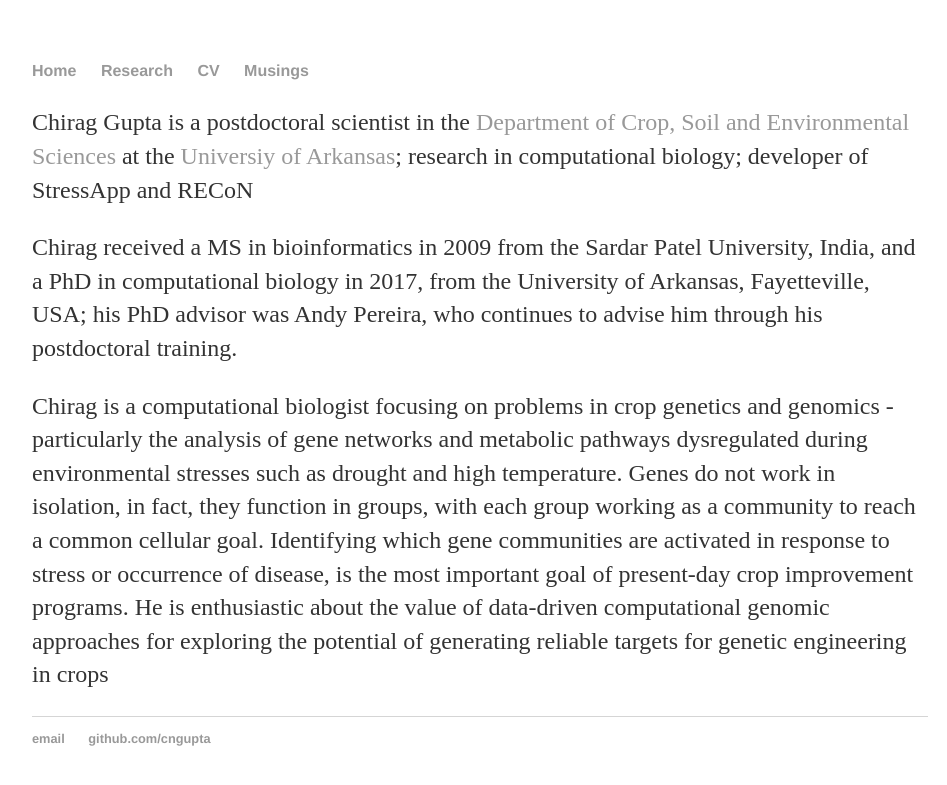
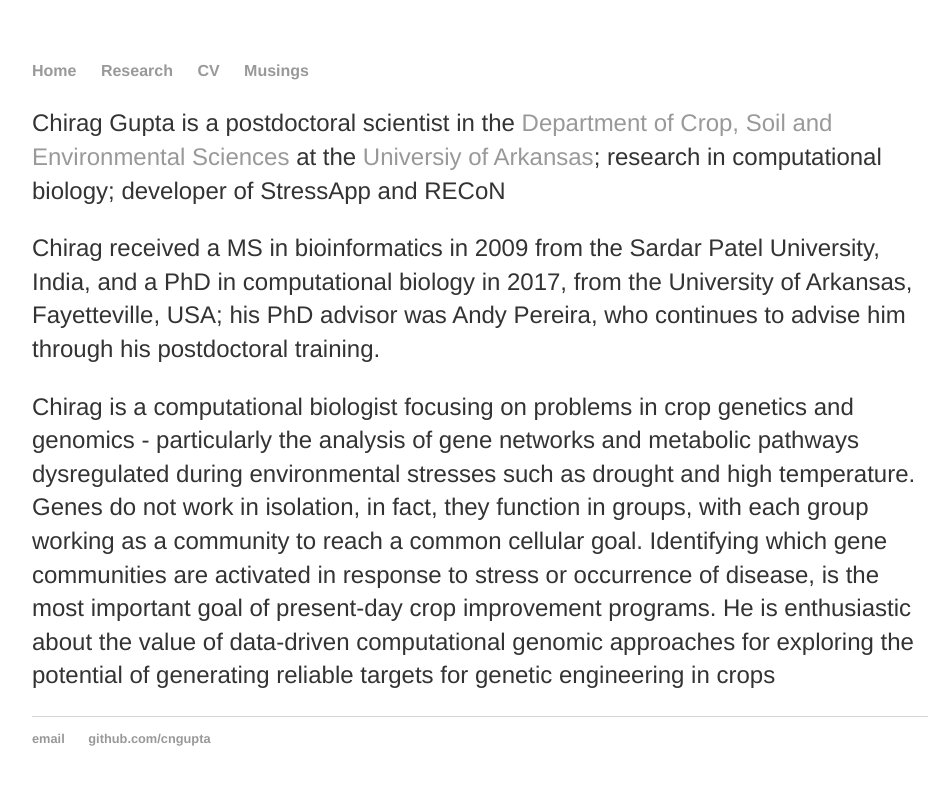
Before and after one commit to cngupta/cngupta.github.io, a Jekyll site: the page built from index.html, in a window 1280 px wide. Shown: the top 785 px of the page, without its empty margins (160-1107 px from the left). Built offline with Jekyll 4.4.1, drawn with Linux system fonts in a browser that asks for light colours.

Commit message:
Update main.css

```diff
--- a/css/main.css
+++ b/css/main.css
@@ -1,4 +1,4 @@
-body { margin: 60px auto; width: 70%; }
+body { margin: 60px auto; width: 70%; font-family: 'Helvetica', 'Arial', 'Sans-Serif';}
 
 a { text-decoration: none; color: #999; }
 a:hover { text-decoration: underline; }
```
